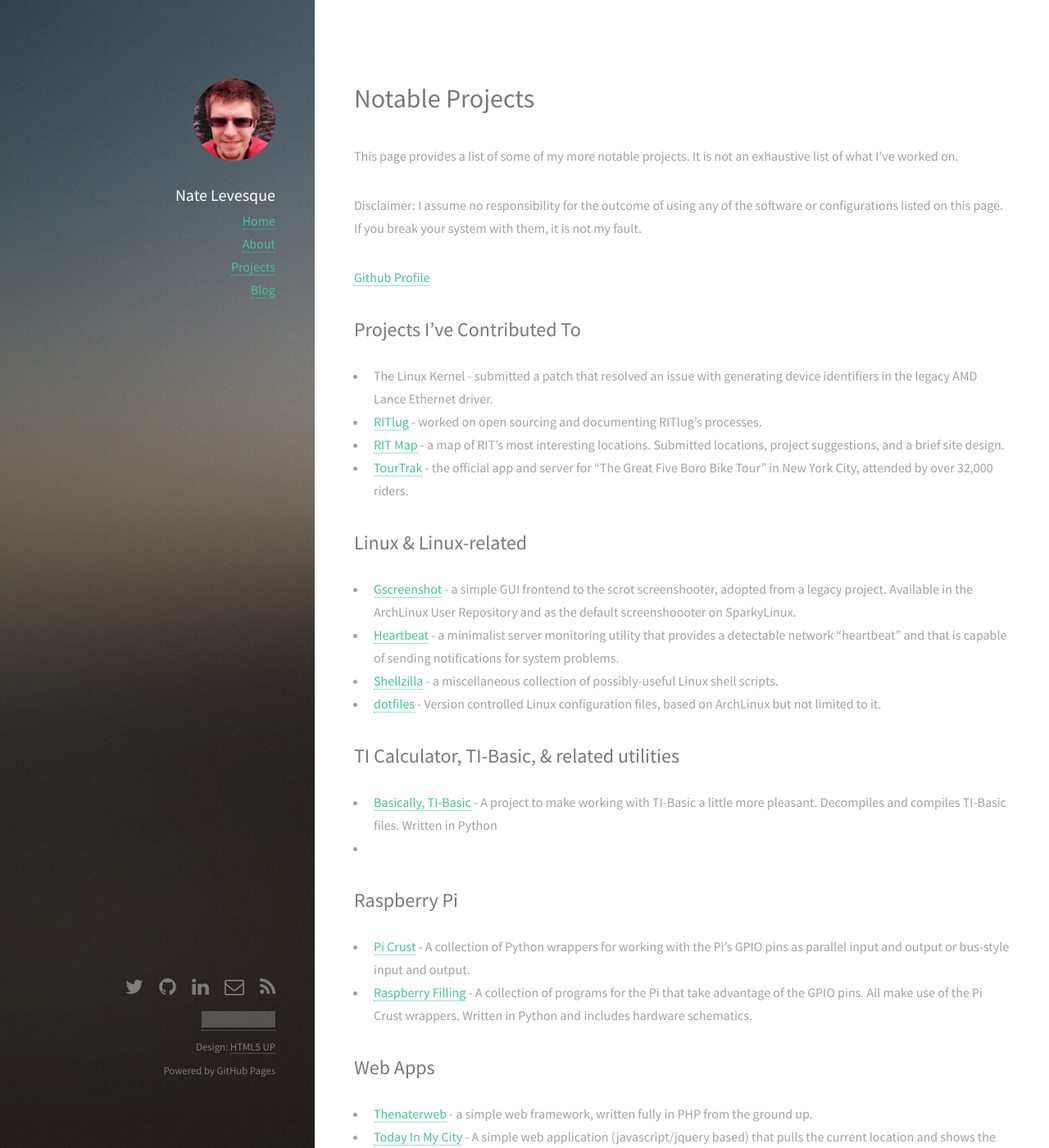
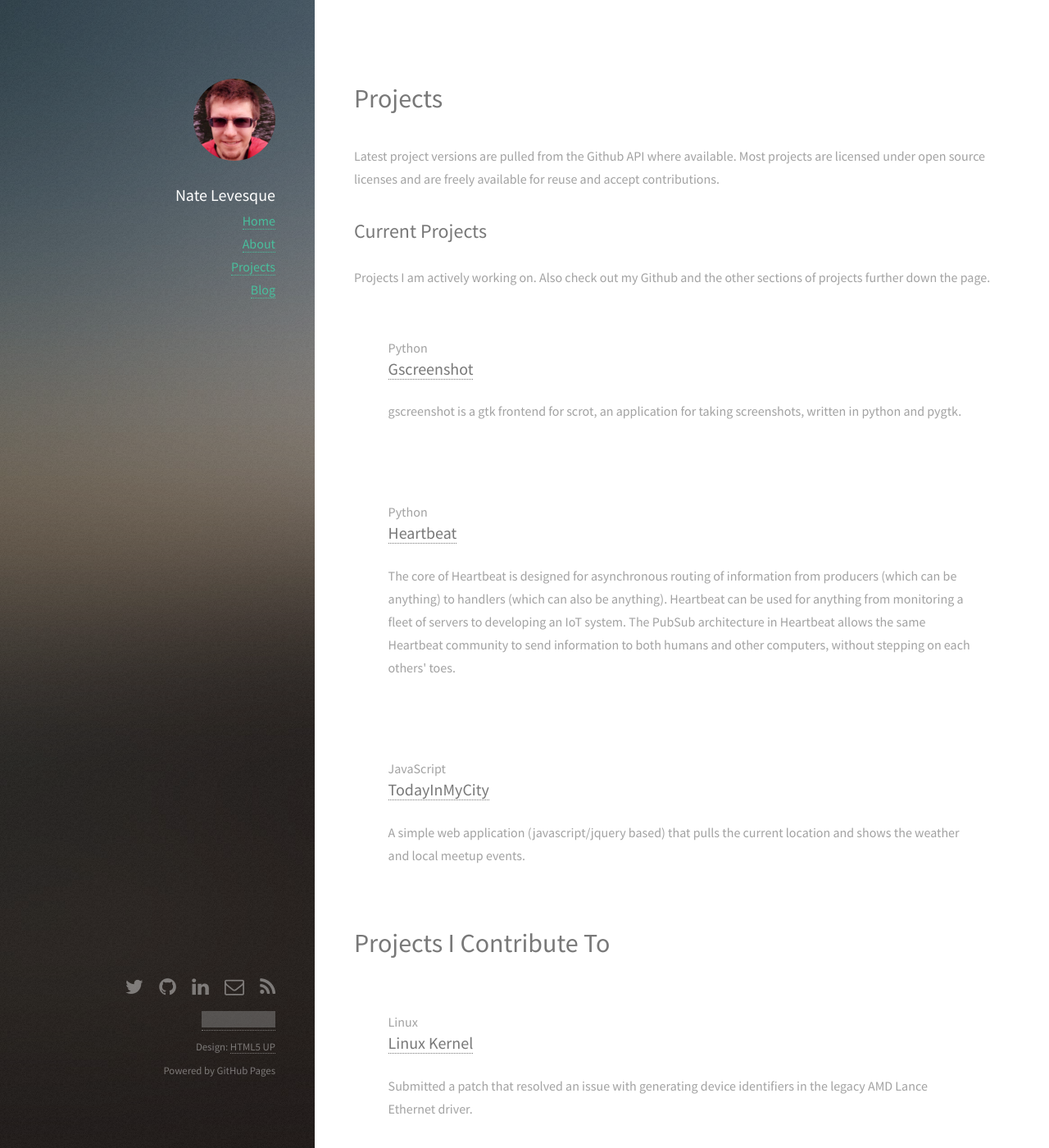
Before and after one commit to thenaterhood/thenaterhood.github.io, a Jekyll site: the page built from projects/index.html, in a window 1280 px wide and 1400 px high. Shown: the whole window at 82% size. Built offline with Jekyll 4.4.1, drawn with Linux system fonts in a browser that asks for light colours; nearby versions of some CDN libraries; Markdown is read by kramdown in place of the engine named in the settings; some of the changed text lies outside the part shown; grey boxes are pictures that could not be loaded.

Commit message:
Facelist for projects page

```diff
--- a/_includes/head.html
+++ b/_includes/head.html
@@ -11,6 +11,7 @@
     <!--[if lt IE 9]>
     <script src="//html5shiv.googlecode.com/svn/trunk/html5.js"></script>
     <![endif]-->
+
   </head>
   <body>
     {% include ga-tracking.html %}
--- /dev/null
+++ b/assets/css/cards.css
@@ -0,0 +1,73 @@
+/** CSS for cards based on code from http://codepen.io/mithicher/pen/azQKNN/
+/**
+ * Basics Styles
+ */
+
+a.card {
+	text-decoration: none;
+}
+
+h3.card__title {
+	line-height: 1.2;
+	margin-bottom: 1.6rem;
+}
+
+.card-wrapper {
+	max-width: 1300px;
+	margin: 12px auto;
+	padding-left: 1em;
+	padding-right: 1em;
+}
+
+/**
+ * Helpers
+ */
+.border-tlr-radius {
+	border-top-left-radius: 2px;
+	border-top-right-radius: 2px;
+}
+
+.radius { border-radius: 2px; }
+
+.padding-tb { padding-top: 1.6rem; padding-bottom: 1.6rem;}
+
+.shadowDepth0 { box-shadow: 0 1px 3px rgba(0,0,0, 0.12); }
+
+.shadowDepth1 {
+   box-shadow:
+  		0 3px 9px rgba(0,0,0, 0.12),
+    	0 3px 6px rgba(0,0,0, 0.24),
+}
+
+/**
+ * Card Styles
+ */
+
+.card {
+	background-color: #fff;
+}
+
+.card__padding {
+	padding: 1.6rem;
+}
+
+.card__content {
+	position: relative;
+}
+
+/* card article */
+.card__article a {
+	text-decoration: none;
+}
+	.card__article a:hover {
+	}
+
+/* card action */
+.card__action {
+	overflow: hidden;
+	padding-right: 1.6rem;
+	padding-left: 1.6rem;
+	padding-bottom: 1.6rem;
+}
+
+.card__author {}
--- /dev/null
+++ b/assets/js/thenaterhood.js
@@ -0,0 +1,16 @@
+function populate_latest_gh_release(repo_name)
+{
+  $.getJSON(
+    "https://api.github.com/repos/thenaterhood/"+repo_name+"/tags",
+    function(json){
+      var repo_data = {
+        "version": json[0]["name"],
+        "link": "https://github.com/thenaterhood/"+repo_name+"/releases/latest"
+      };
+
+      var tag = document.getElementById('ver-'+repo_name);
+      tag.innerHTML = Mustache.render(
+        " (latest: <a href='{{link}}'>{{version}}</a>)",
+        repo_data);
+    })
+}
--- /dev/null
+++ b/projects/index.html
@@ -0,0 +1,162 @@
+---
+layout: strata
+title: Projects Test
+---
+<script src="https://cdnjs.cloudflare.com/ajax/libs/mustache.js/0.8.1/mustache.min.js"></script>
+
+<script src="/assets/js/jquery.min.js"></script>
+<script src="/assets/js/thenaterhood.js"></script>
+<link rel="stylesheet" href="/assets/css/cards.css" />
+
+<h1>Projects</h1>
+<p>Latest project versions are pulled from the Github API where available. Most projects are licensed under open source licenses and are freely available for reuse and accept contributions.</p>
+
+<h2>Current Projects</h2>
+<p>Projects I am actively working on. Also check out my Github and the other sections of projects further down the page.</p>
+
+<div class="card-wrapper">
+    		<div class="card radius shadowDepth1">
+    			<div class="card__content card__padding">
+    				<div class="card__meta">Python
+    				</div>
+    				<article class="card__article">
+	    				<h3 class="card__title"><a class="card" href="https://github.com/thenaterhood/gscreenshot">Gscreenshot</a> <span id="ver-gscreenshot"></span>
+              </h3>
+              <script>populate_latest_gh_release("gscreenshot");</script>
+	    				<p>gscreenshot is a gtk frontend for scrot, an application for taking screenshots, written in python and pygtk.</p>
+	    			</article>
+    			</div>
+  </div>
+</div>
+
+<div class="card-wrapper">
+    		<div class="card radius shadowDepth1">
+    			<div class="card__content card__padding">
+    				<div class="card__meta">Python
+    				</div>
+    				<article class="card__article">
+	    				<h3 class="card__title"><a class="card" href="https://github.com/thenaterhood/heartbeat">Heartbeat</a>
+              <span id="ver-heartbeat"></span>
+              </h3>
+              <script>populate_latest_gh_release("heartbeat");</script>
+	    				<p>The core of Heartbeat is designed for asynchronous routing of information from producers (which can be anything) to handlers (which can also be anything). Heartbeat can be used for anything from monitoring a fleet of servers to developing an IoT system. The PubSub architecture in Heartbeat allows the same Heartbeat community to send information to both humans and other computers, without stepping on each others' toes.</p>
+	    			</article>
+    			</div>
+  </div>
+</div>
+
+<div class="card-wrapper">
+    		<div class="card radius shadowDepth1">
+    			<div class="card__content card__padding">
+    				<div class="card__meta">JavaScript
+    				</div>
+    				<article class="card__article">
+	    				<h3 class="card__title"><a class="card" href="http://todayinmy.city">TodayInMyCity</a>
+              <span id="ver-todayinmy.city"></span>
+              </h3>
+              <script>populate_latest_gh_release("todayinmy.city");</script>
+              </h3>
+	    				<p>A simple web application (javascript/jquery based) that pulls the current location and shows the weather and local meetup events.</p>
+	    			</article>
+    			</div>
+  </div>
+</div>
+
+<h1>Projects I Contribute To</h1>
+
+<div class="card-wrapper">
+    		<div class="card radius shadowDepth1">
+    			<div class="card__content card__padding">
+    				<div class="card__meta">Linux
+    				</div>
+    				<article class="card__article">
+	    				<h3 class="card__title"><a class="card" href="http://kernel.org">Linux Kernel</a></h3>
+	    				<p>Submitted a patch that resolved an issue with generating device identifiers in the legacy AMD Lance Ethernet driver.</p>
+	    			</article>
+    			</div>
+  </div>
+</div>
+
+<div class="card-wrapper">
+    		<div class="card radius shadowDepth1">
+    			<div class="card__content card__padding">
+    				<div class="card__meta">Linux
+    				</div>
+    				<article class="card__article">
+	    				<h3 class="card__title"><a class="card" href="http://ritlug.github.io">RIT Linux Users Group</a></h3>
+	    				<p>Served two terms as organization president. Work included open-sourcing the club governance process and migrating to a more sustainable leadership model.</p>
+	    			</article>
+    			</div>
+  </div>
+</div>
+
+<div class="card-wrapper">
+    		<div class="card radius shadowDepth1">
+    			<div class="card__content card__padding">
+    				<div class="card__meta">Local Interest
+    				</div>
+    				<article class="card__article">
+	    				<h3 class="card__title"><a class="card" href="http://ritmap.github.io">RIT Map</a></h3>
+	    				<p>A map of RIT's most interesting campus locations. Submitted points of interest and site design help.</p>
+	    			</article>
+    			</div>
+  </div>
+</div>
+
+<div class="card-wrapper">
+    		<div class="card radius shadowDepth1">
+    			<div class="card__content card__padding">
+    				<div class="card__meta">Mobile (Cordova)
+    				</div>
+    				<article class="card__article">
+	    				<h3 class="card__title"><a class="card" href="http://github.com/tourtrak">TourTrak</a></h3>
+	    				<p>Official app and server for "The Great Five Boro Bike Tour" in New York City, attended by over 32,000 riders. Contributed code as part of the RIT SE Senior Project course.</p>
+	    			</article>
+    			</div>
+  </div>
+</div>
+
+<h1>Past Projects</h1>
+<p>Notable projects I no longer actively maintain.</p>
+
+<div class="card-wrapper">
+    		<div class="card radius shadowDepth1">
+    			<div class="card__content card__padding">
+    				<div class="card__meta">Raspberry Pi (Python)
+    				</div>
+    				<article class="card__article">
+	    				<h3 class="card__title"><a class="card" href="https://github.com/thenaterhood/pi-crust">Pi Crust</a></h3>
+	    				<p>A collection of Python wrappers for working with the Pi's GPIO pins as parallel input and output or bus-style input and output.</p>
+	    			</article>
+    			</div>
+  </div>
+</div>
+
+<div class="card-wrapper">
+    		<div class="card radius shadowDepth1">
+    			<div class="card__content card__padding">
+    				<div class="card__meta">Raspberry Pi (Python)
+    				</div>
+    				<article class="card__article">
+	    				<h3 class="card__title"><a class="card" href="https://github.com/thenaterhood/raspberry-filling">Raspberry Filling</a></h3>
+	    				<p>A collection of programs for the Pi that take advantage of the GPIO pins. All make use of the Pi Crust wrappers. Written in Python and includes hardware schematics.</p>
+	    			</article>
+    			</div>
+  </div>
+</div>
+
+<div class="card-wrapper">
+    		<div class="card radius shadowDepth1">
+    			<div class="card__content card__padding">
+    				<div class="card__meta">PHP
+    				</div>
+    				<article class="card__article">
+	    				<h3 class="card__title"><a class="card" href="https://github.com/thenaterhood/thenaterweb">TheNaterweb</a>
+              <span id="ver-thenaterweb"></span></h3>
+              <script>populate_latest_gh_release("thenaterweb");</script>
+              </h2>
+	    				<p>A simple PHP web framework, written from scratch.</p>
+	    			</article>
+    			</div>
+  </div>
+</div>
--- a/projects/index.markdown
+++ /dev/null
@@ -1,41 +0,0 @@
----
-title: Projects
-layout: strata
----
-Notable Projects
-=============
-
-This page provides a list of some of my more notable projects. It is not an exhaustive list of what I've worked on.
-
-Disclaimer: I assume no responsibility for the outcome of using any of the software or configurations listed on this page. If you break your system with them, it is not my fault.
-
-[Github Profile](https://github.com/thenaterhood)
-
-Projects I've Contributed To
-----------------------------
-* The Linux Kernel - submitted a patch that resolved an issue with generating device identifiers in the legacy AMD Lance Ethernet driver.
-* [RITlug](http://ritlug.github.io) - worked on open sourcing and documenting RITlug's processes.
-* [RIT Map](http://ritmap.github.io/) - a map of RIT's most interesting locations. Submitted locations, project suggestions, and a brief site design.
-* [TourTrak](http://github.com/tourtrak) - the official app and server for "The Great Five Boro Bike Tour" in New York City, attended by over 32,000 riders.
-
-Linux & Linux-related
----------------------
-* [Gscreenshot](https://github.com/thenaterhood/gscreenshot) - a simple GUI frontend to the scrot screenshooter, adopted from a legacy project. Available in the ArchLinux User Repository and as the default screenshoooter on SparkyLinux.
-* [Heartbeat](https://github.com/thenaterhood/heartbeat) - a minimalist server monitoring utility that provides a detectable network "heartbeat" and that is capable of sending notifications for system problems.
-* [Shellzilla](https://github.com/thenaterhood/shellzilla) - a miscellaneous collection of possibly-useful Linux shell scripts.
-* [dotfiles](https://github.com/thenaterhood/dotfiles) - Version controlled Linux configuration files, based on ArchLinux but not limited to it.
-
-TI Calculator, TI-Basic, & related utilities
----------------------------------------------
-* [Basically, TI-Basic](https://github.com/thenaterhood/basically-ti-basic) - A project to make working with TI-Basic a little more pleasant. Decompiles and compiles TI-Basic files. Written in Python
-*
-
-Raspberry Pi
-------------
-* [Pi Crust](https://github.com/thenaterhood/pi-crust) - A collection of Python wrappers for working with the Pi's GPIO pins as parallel input and output or bus-style input and output.
-* [Raspberry Filling](https://github.com/thenaterhood/raspberry-filling) - A collection of programs for the Pi that take advantage of the GPIO pins. All make use of the Pi Crust wrappers. Written in Python and includes hardware schematics.
-
-Web Apps
-----------
-* [Thenaterweb](https://github.com/thenaterhood/thenaterweb) - a simple web framework, written fully in PHP from the ground up.
-* [Today In My City](http://todayinmy.city) - A simple web application (javascript/jquery based) that pulls the current location and shows the weather and local meetup events.
```
